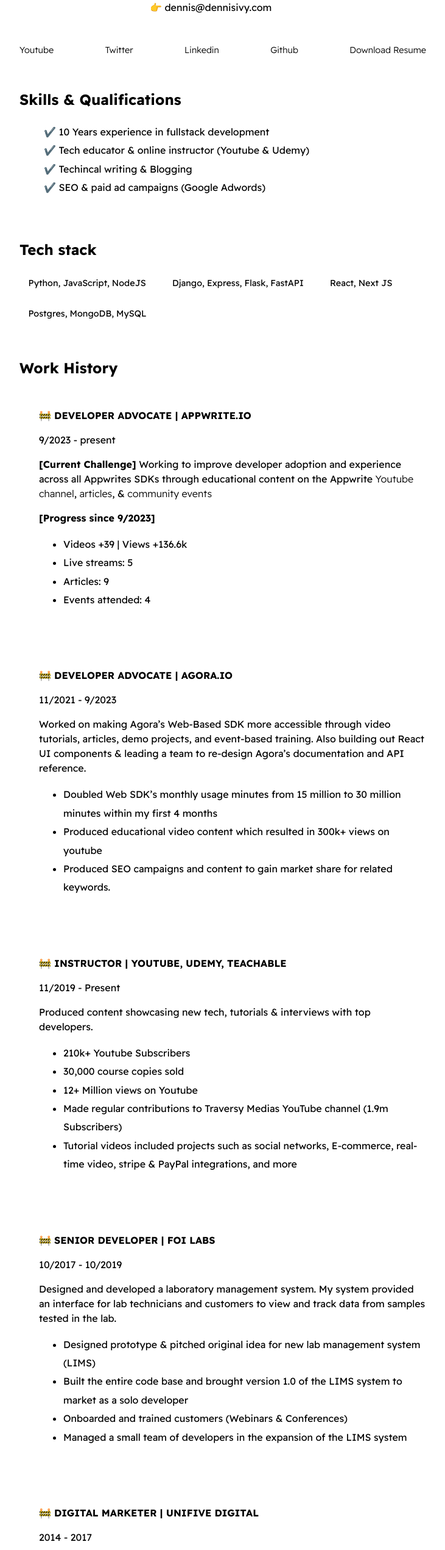
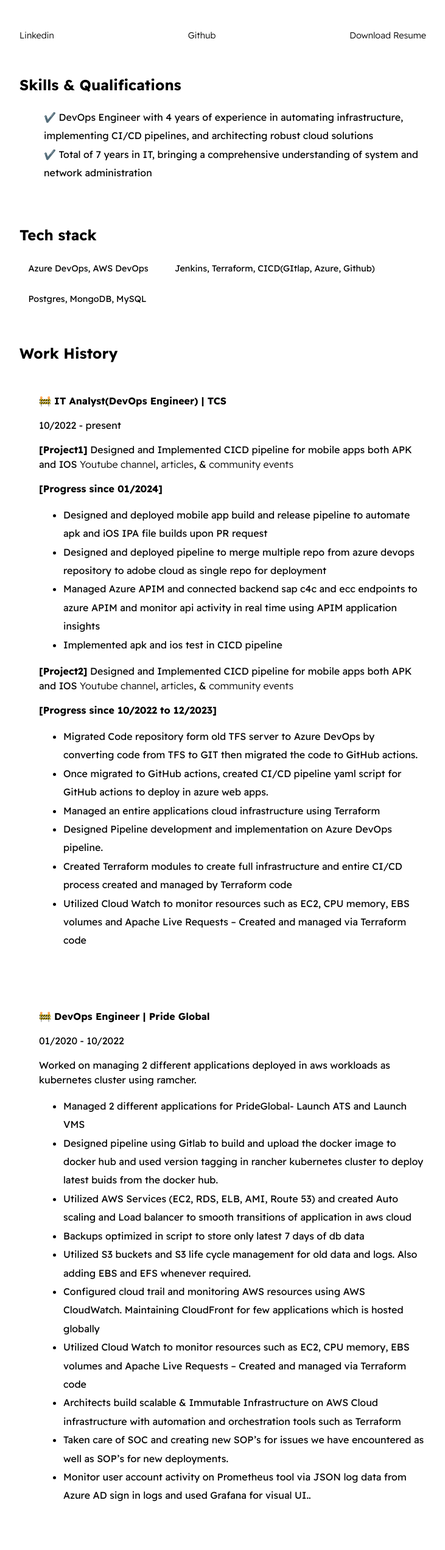
Before and after one commit to jasuhail/AmeerSuhail, a plain HTML site: page index.html in a window 1280 px wide. Shown: the part 256-2797 px from the top of the page at 61% size, without its empty margins (274-1005 px from the left). Drawn offline with Linux system fonts and the light colour scheme.

Commit message:
modification1

```diff
--- a/index.html
+++ b/index.html
@@ -4,7 +4,7 @@
     <head>
         <meta charset="utf-8">
         <meta http-equiv="X-UA-Compatible" content="IE=edge">
-        <title>Dennis Ivy</title>
+        <title>Ameer Suhail</title>
         <meta name="description" content="">
         <meta name="viewport" content="width=device-width, initial-scale=1">
         <link rel="stylesheet" href="./styles/main.css">
@@ -17,17 +17,15 @@
                 <img id="profile-pic" src="./assets/images/profile_pic.png">
 
                 <div>
-                    <h1 id="user-name">Dennis Ivy</h1>
-                    <p id="bio">Software developer, developer advocate at <a href="https://www.appwrite.io/" target="_blank">Appwrite</a>, Udemy <a href="https://www.udemy.com/user/dennis-ivanov-5/" target="_blank">instructor</a>, <a href="https://www.youtube.com/c/dennisivy" target="_blank">YouTuber</a> and contributor at <a href="https://youtu.be/PtQiiknWUcI?t=6" target="_blank">Traversy Media</a>.</p>
-                    <p id="email">👉 dennis@dennisivy.com</p>
+                    <h1 id="user-name">Ameer Suhail</h1>
+                    <p id="bio">DevOps Engineer, IT Analyst at <a href="https://www.tcs.com/" target="_blank">Appwrite</a>, Udemy <a href="https://www.udemy.com/user/dennis-ivanov-5/" target="_blank">instructor</a>, <a href="https://www.youtube.com/c/dennisivy" target="_blank">YouTuber</a> and contributor at <a href="https://youtu.be/PtQiiknWUcI?t=6" target="_blank">Traversy Media</a>.</p>
+                    <p id="email">👉 ameer.suhail@ymail.com</p>
                 </div>
             </section>
 
             <section class="section--page">
 
                 <div id="socials--list">
-                    <a href="https://youtube.com/c/dennisivy" target="_blank">Youtube</a>
-                    <a href="https://twitter.com/dennisivy11" target="_blank">Twitter</a>
                     <a href="https://www.linkedin.com/in/dennis-ivanov/" target="_blank">Linkedin</a>
                     <a href="https://github.com/divanov11" target="_blank">Github</a>
                     <a href="./assets/resume.pdf" target="_blank">Download Resume</a>
@@ -37,10 +35,8 @@
             <section class="section--page">
                 <h2>Skills & Qualifications</h2>
                 <ul id="qualifications--list">
-                    <li>✔️ 10 Years experience in fullstack development</li>
-                    <li>✔️ Tech educator & online instructor (Youtube & Udemy)</li>
-                    <li>✔️ Techincal writing & Blogging</li>
-                    <li>✔️ SEO & paid ad campaigns (Google Adwords)</li>
+                    <li>✔️ DevOps Engineer with 4 years of experience in automating infrastructure, implementing CI/CD pipelines, and architecting robust cloud solutions</li>
+                    <li>✔️ Total of 7 years in IT, bringing a comprehensive understanding of system and network administration</li>
                 </ul>
             </section>
 
@@ -48,9 +44,8 @@
                 <h2>Tech stack</h2>
 
                 <div id="wrapper--techstack__items">
-                    <div class="card--techstack"><span>Python, JavaScript, NodeJS</span></div>
-                    <div class="card--techstack"><span>Django, Express, Flask, FastAPI</span></div>
-                    <div class="card--techstack"><span>React, Next JS</span></div>
+                    <div class="card--techstack"><span>Azure DevOps, AWS DevOps</span></div>
+                    <div class="card--techstack"><span>Jenkins, Terraform, CICD(GItlap, Azure, Github)</span></div>
                     <div class="card--techstack"><span>Postgres, MongoDB, MySQL</span></div>
                 </div>
             </section>
@@ -59,73 +54,75 @@
                 <h2>Work History</h2>
 
                 <div class="card--work-history">
-                    <strong>🚧 DEVELOPER ADVOCATE | APPWRITE.IO</strong>
-                    <p>9/2023 - present</p>
-                    <p><strong>[Current Challenge]</strong> Working to improve developer adoption and experience across all Appwrites SDKs through educational content on the Appwrite <a href="https://www.youtube.com/appwrite" target="_blank">Youtube channel</a>, <a href="https://appwrite.io/blog/author/dennis-ivy" target="_blank">articles</a>, & <a href="https://www.youtube.com/live/VJvawxeUhN4">community events</a></p>
-                    <strong>[Progress since 9/2023]</strong>
+                    <strong>🚧 IT Analyst(DevOps Engineer) | TCS</strong>
+                    <p>10/2022 - present</p>
+                    <p><strong>[Project1]</strong> Designed and Implemented CICD pipeline for mobile apps both APK and IOS <a href="https://www.youtube.com/appwrite" target="_blank">Youtube channel</a>, <a href="https://appwrite.io/blog/author/dennis-ivy" target="_blank">articles</a>, & <a href="https://www.youtube.com/live/VJvawxeUhN4">community events</a></p>
+                    <strong>[Progress since 01/2024]</strong>
                     <ul>
-                        <li>Videos +39 | Views +136.6k</li>
-                        <li>Live streams: 5</li>
-                        <li>Articles: 9</li>
-                        <li>Events attended: 4</li>
+                        <li>Designed and deployed mobile app build and release pipeline to automate apk and iOS IPA file builds upon PR request</li>
+                        <li>Designed and deployed pipeline to merge multiple repo from azure devops repository to adobe cloud as single repo for deployment</li>
+                        <li>Managed Azure APIM and connected backend sap c4c and ecc endpoints to azure APIM and monitor api activity in real time using APIM application insights</li>
+                        <li>Implemented apk and ios test in CICD pipeline</li>
+                    </ul>
+
+                    <p><strong>[Project2]</strong> Designed and Implemented CICD pipeline for mobile apps both APK and IOS <a href="https://www.youtube.com/appwrite" target="_blank">Youtube channel</a>, <a href="https://appwrite.io/blog/author/dennis-ivy" target="_blank">articles</a>, & <a href="https://www.youtube.com/live/VJvawxeUhN4">community events</a></p>
+                    <strong>[Progress since 10/2022 to 12/2023]</strong>
+                    <ul>
+                        <li>Migrated Code repository form old TFS server to Azure DevOps by converting code from TFS to GIT then migrated the code to GitHub actions.</li>
+                        <li>Once migrated to GitHub actions, created CI/CD pipeline yaml script for GitHub actions to deploy in azure web apps.</li>
+                        <li>Managed an entire applications cloud infrastructure using Terraform</li>
+                        <li>Designed Pipeline development and implementation on Azure DevOps pipeline.</li>
+                        <li>Created Terraform modules to create full infrastructure and entire CI/CD process created and managed by Terraform code</li>
+                        <li>Utilized Cloud Watch to monitor resources such as EC2, CPU memory, EBS volumes and Apache Live Requests – Created and managed via Terraform code</li>
                     </ul>
                 </div>
 
                 <div class="line-break"></div>
 
                 <div class="card--work-history">
-                    <strong>🚧 DEVELOPER ADVOCATE | AGORA.IO</strong>
-                    <p>11/2021 - 9/2023</p>
-                    <p>Worked on making Agora’s Web-Based SDK more accessible through video tutorials, articles, demo projects, and event-based training. Also building out React UI components & leading a team to re-design Agora’s documentation and API reference.</p>
+                    <strong>🚧 DevOps Engineer | Pride Global</strong>
+                    <p>01/2020 - 10/2022</p>
+                    <p>Worked on managing 2 different applications deployed in aws workloads as kubernetes cluster using ramcher.</p>
                     <ul>
-                        <li>Doubled Web SDK’s monthly usage minutes from 15 million to 30 million minutes within my first 4 months</li>
-                        <li>Produced educational video content which resulted in 300k+ views on youtube</li>
-                        <li>Produced SEO campaigns and content to gain market share for related keywords.</li>
+                        <li>Managed 2 different applications for PrideGlobal- Launch ATS and Launch VMS</li>
+                        <li>Designed pipeline using Gitlab to build and upload the docker image to docker hub and used version tagging in rancher kubernetes cluster to deploy latest buids from the docker hub.</li>
+                        <li>Utilized AWS Services (EC2, RDS, ELB, AMI, Route 53) and created Auto scaling and Load balancer to smooth transitions of application in aws cloud</li>
+                        <li>Backups optimized in script to store only latest 7 days of db data</li>
+                        <li>Utilized S3 buckets and S3 life cycle management for old data and logs. Also adding EBS and EFS whenever required.</li>
+                        <li>Configured cloud trail and monitoring AWS resources using AWS CloudWatch. Maintaining CloudFront for few applications which is hosted globally</li>
+                        <li>Utilized Cloud Watch to monitor resources such as EC2, CPU memory, EBS volumes and Apache Live Requests – Created and managed via Terraform code</li>
+                        <li>Architects build scalable & Immutable Infrastructure on AWS Cloud infrastructure with automation and orchestration tools such as Terraform</li>
+                        <li>Taken care of SOC and creating new SOP’s for issues we have encountered as well as SOP’s for new deployments.</li>
+                        <li>Monitor user account activity on Prometheus tool via JSON log data from Azure AD sign in logs and used Grafana for visual UI..</li>
                     </ul>
                 </div>
 
                 <div class="line-break"></div>
 
                 <div class="card--work-history">
-                    <strong>🚧 INSTRUCTOR | YOUTUBE, UDEMY, TEACHABLE</strong>
-                    <p>11/2019 - Present</p>
-                    <p>Produced content showcasing new tech, tutorials & interviews with top developers.</p>
+                    <strong>🚧 Senior Service Desk Engineer | Alchemy Techsol Pvt Ltd</strong>
+                    <p>09/2018 - 01/2020</p>
+                    <p>Wokred as L2 and L3 Support Executive at Global Enterprise(Virtusa)</p>
                     <ul>
-                        <li>210k+ Youtube Subscribers</li>
-                        <li>30,000 course copies sold</li>
-                        <li>12+ Million views on Youtube</li>
-                        <li>Made regular contributions to Traversy Medias YouTube channel (1.9m Subscribers)</li>
-                        <li>Tutorial videos included projects such as social networks, E-commerce, real-time video, stripe & PayPal integrations, and more </li>
+                        <li>Managed a team of 6-8 members and provided ultimate ownership for end-to-end management activities for all severity incidents</li>
+                        <li>Worked as Incident manager to facilitates the resolution of high severity outages and worked with audit team to provide details related to Incident</li>
+                        <li>Experience in working with the leading customer in the world and have direct interaction with customers on a daily basis</li>
+                        <li>Manage Mac machines using JAMF cloud administrator tool. Create script to create certificates based on user validation in azure AD for MAC enrollment via JAMF. Bride JAMF with INTUNE for seamless management of corporate devices via Azure Cloud</li>
+                        <li>Coordinated with team members and project manager to resolve various issues related to bug-fixing, Incidents, and service request </li>
                     </ul>
                 </div>
 
                 <div class="line-break"></div>
 
                 <div class="card--work-history">
-                    <strong>🚧 SENIOR DEVELOPER | FOI LABS</strong>
-                    <p>10/2017 - 10/2019</p>
-                    <p>Designed and developed a laboratory management system. My system
-                        provided an interface for lab technicians and customers to view and
-                        track data from samples tested in the lab.</p>
+                    <strong>🚧 Service Desk Engineer | Future Docus InfoTech Pvt Ltd </strong>
+                    <p>10/2017 - 08/2018</p>
+                    <p>Started my career in IT domain as Support Executive at Global Enterprise(Virtusa).</p>
                     <ul>
-                        <li>Designed prototype & pitched original idea for new lab management system (LIMS)</li>
-                        <li>Built the entire code base and brought version 1.0 of the LIMS system to market as a solo developer</li>
-                        <li>Onboarded and trained customers (Webinars & Conferences)</li>
-                        <li>Managed a small team of developers in the expansion of the LIMS system</li>
-                    </ul>
-                </div>
-
-                <div class="line-break"></div>
-
-                <div class="card--work-history">
-                    <strong>🚧 DIGITAL MARKETER | UNIFIVE DIGITAL</strong>
-                    <p>2014 - 2017</p>
-                    <p>Started a digital agency building websites and marketing for
-                        local businesses.</p>
-                    <ul>
-                        <li>Organized SEO & SEM campaigns on a local and global scale.</li>
-                        <li>Saved a customer $110k a year by reducing Adwords CPC cost with optimization</li>
-                        <li>70 + websites built with my small team of developers and freelancers</li>
+                        <li>Handling Remote Desktop and Remote Assistance / Remote Tools like Simple Help Technician and User to connect client machine for troubleshooting the issue</li>
+                        <li>Excellent customer facing skills with positive attitude towards customer service and good communication skills</li>
+                        <li>Troubleshooting of VM issues, Running Maintenance, fix ups, Compact, Replication, database design change commands on the IBM Lotus Notes Domino client as on server</li>
+                        <li>Troubleshooting Intune MDM access issues in Mobile Devices.</li>
                     </ul>
                 </div>
             </section>
```
Also changed, not shown: 1 other file.
